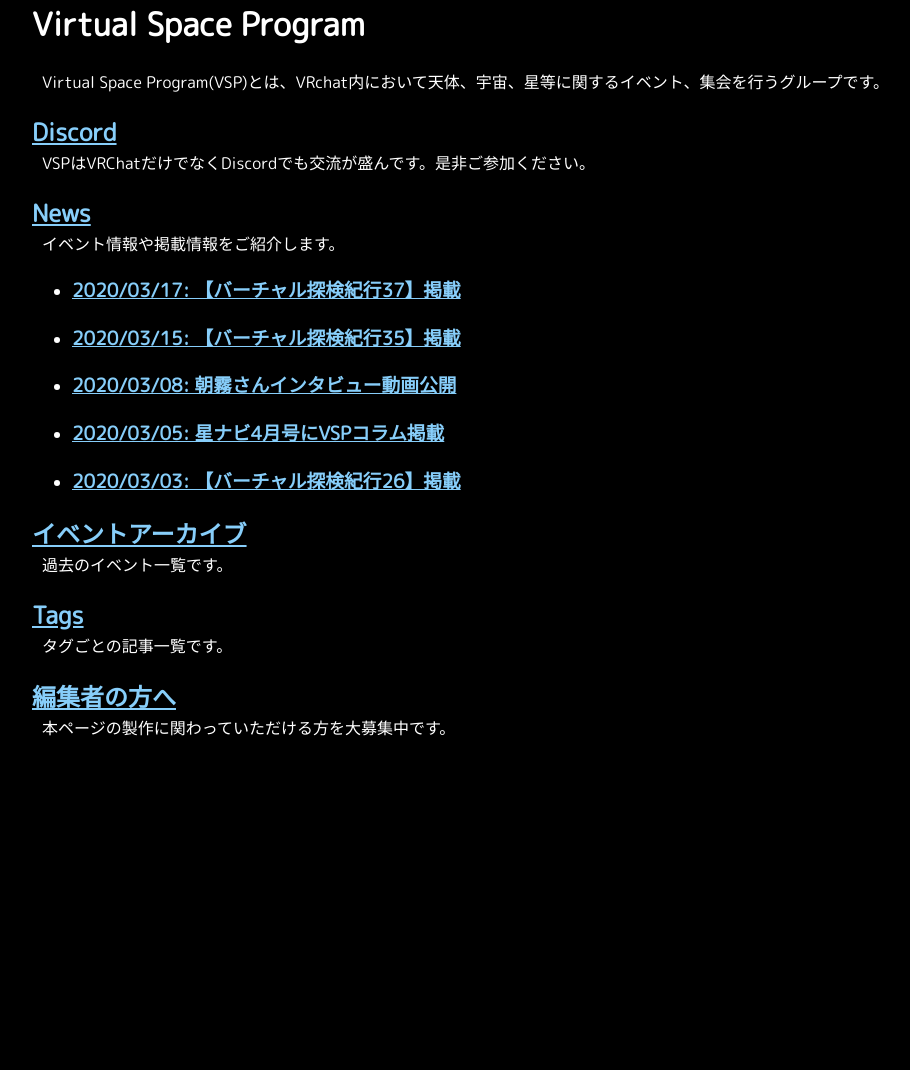
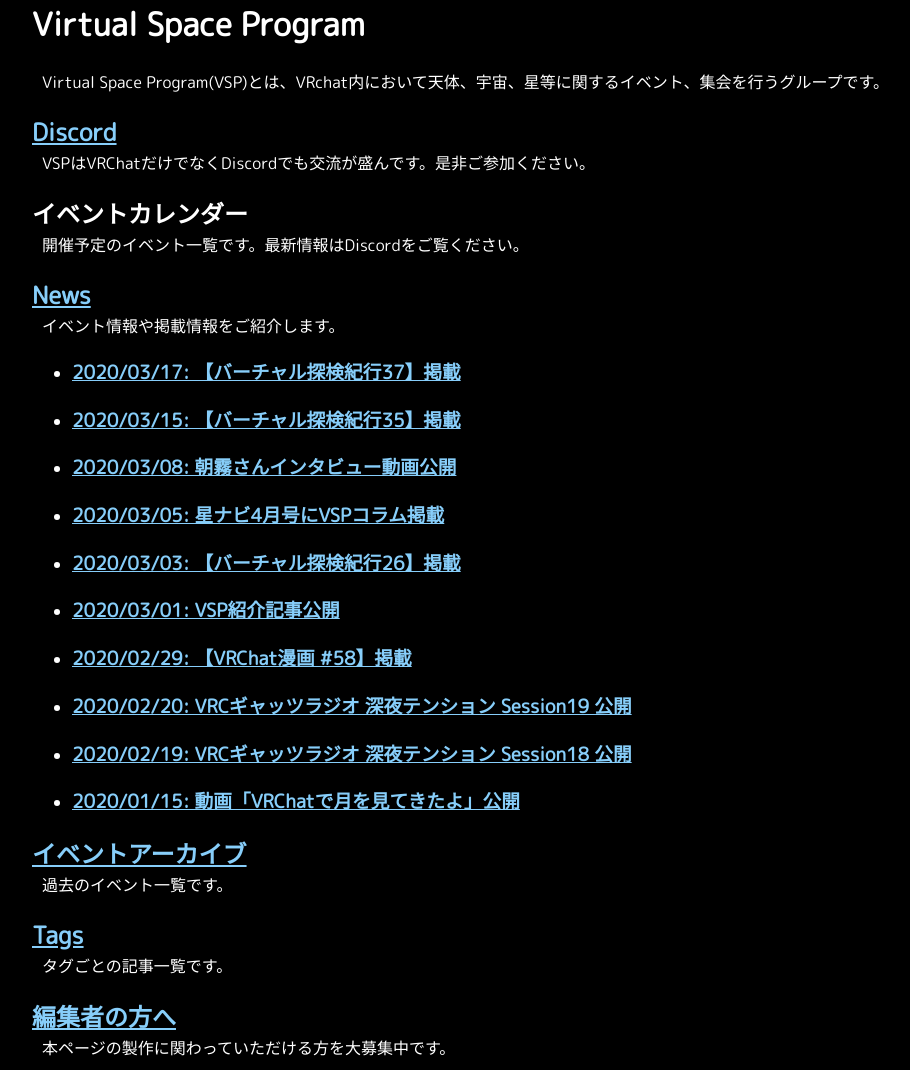
Before and after one commit to VirtualSpaceProgram/VirtualSpaceProgram.github.io, a Jekyll site: the page built from index.md, in a window 1280 px wide. Shown: the part 149-1219 px from the top of the page, without its empty margins (102-1012 px from the left). Built offline with Jekyll 4.4.1, drawn with Linux system fonts in a browser that asks for light colours; our own code applies the rules of GitHub Pages for plain Markdown files; before the commit the page ends 900 px from its top, so only the background shows below that.

Commit message:
Add: 開催予定イベントの表示

```diff
--- a/index.md
+++ b/index.md
@@ -5,14 +5,34 @@
 ## [Discord](http://discord.gg/znwtKr4)
 VSPはVRChatだけでなくDiscordでも交流が盛んです。是非ご参加ください。
 
+## イベントカレンダー
+開催予定のイベント一覧です。最新情報はDiscordをご覧ください。
+
+<ul>
+  {% assign curDate = site.time | date: '%s' %}
+  {% assign sorted = site.posts | reverse %}
+  {% for post in sorted %}
+    {% assign postStartDate = post.date | date: '%s' %}
+    {% if postStartDate >= curDate %}
+      <li>
+        <h3><a href="{{ post.url | relative_url }}">{{ post.date | date: '%Y/%m/%d' }}: {{ post.title }}</a></h3>
+      </li>
+    {% endif %}
+  {% endfor %}
+</ul>
+
 ## [News](/news)
 イベント情報や掲載情報をご紹介します。
 
 <ul>
-	{% for post in site.posts limit:5 %}
-  <li>
-    <h3><a href="{{ post.url | relative_url }}">{{ post.date | date: '%Y/%m/%d' }}: {{ post.title }}</a></h3>
-  </li>
+  {% assign curDate = site.time | date: '%s' %}
+  {% for post in site.posts limit:10 %}
+    {% assign postStartDate = post.date | date: '%s' %}
+    {% if postStartDate < curDate %}
+      <li>
+        <h3><a href="{{ post.url | relative_url }}">{{ post.date | date: '%Y/%m/%d' }}: {{ post.title }}</a></h3>
+      </li>
+    {% endif %}
   {% endfor %}
 </ul>
 
```
